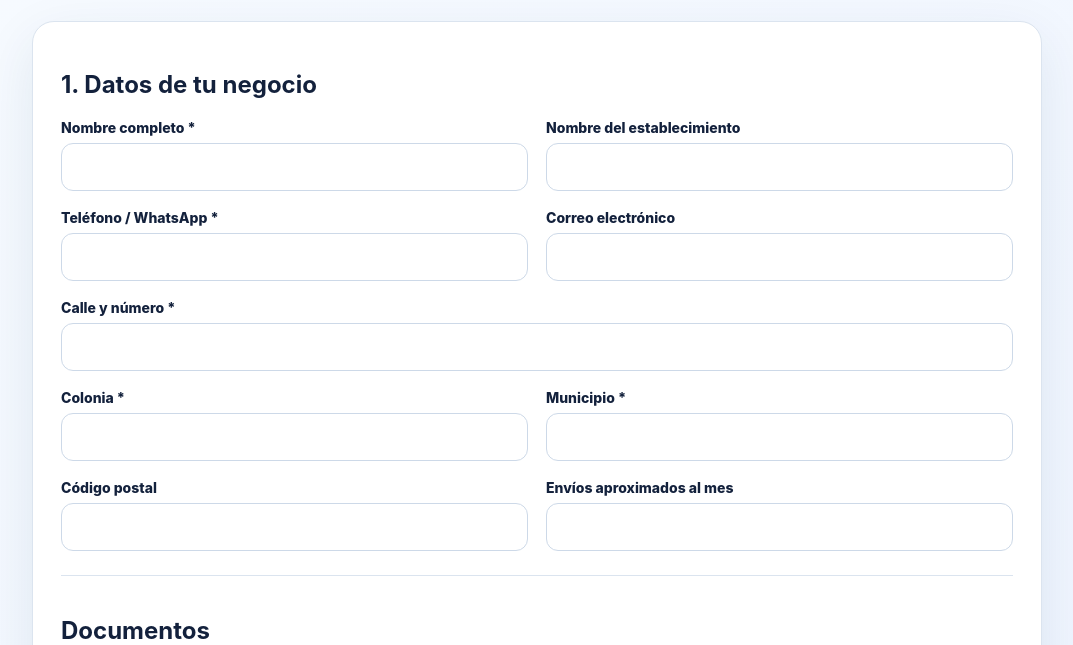
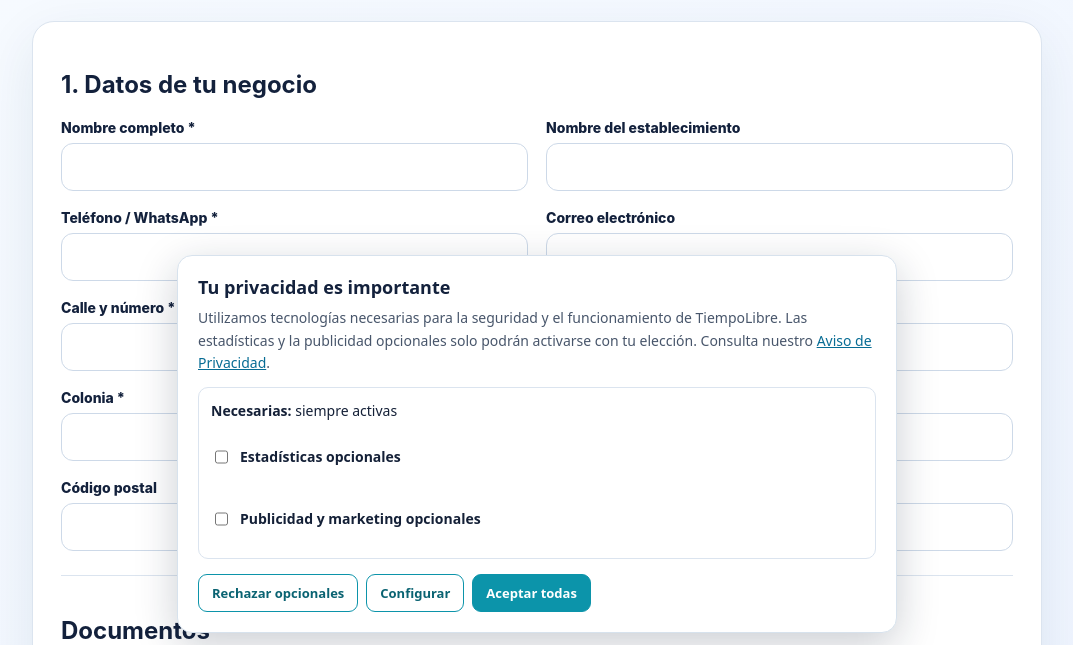
Before and after one commit to fabiannapoles1309/tiempolibre-landing, a plain HTML site: page registro.html in a window 1280 px wide. Shown: the part 155-800 px from the top of the page, without its empty margins (103-1176 px from the left). Drawn offline with Linux system fonts and the light colour scheme.

Commit message:
feat(privacy): show cookie choices on registro.html

```diff
--- a/registro.html
+++ b/registro.html
@@ -13,4 +13,5 @@ document.querySelectorAll('.choose').forEach(b=>b.onclick=async()=>{plan=b.datas
 document.querySelectorAll('input[name=payment]').forEach(input=>input.addEventListener('change',()=>{void trackPayment(input.value)}));$('terms').addEventListener('change',()=>{void trackLegal()});$('privacy').addEventListener('change',()=>{void trackLegal()});
 $('finish').onclick=async()=>{let payment=document.querySelector('input[name=payment]:checked')?.value;if(!payment)return alert('Selecciona una forma de pago.');if(!$('terms').checked||!$('privacy').checked)return alert('Para continuar debes aceptar los Términos y Condiciones y el Aviso de Privacidad.');try{await post('/public/registration/'+leadId+'/complete',{plan,paymentMethod:payment,termsAccepted:true,privacyAccepted:true,acceptedAt:new Date().toISOString()});finished=true;$('s3').classList.add('hidden');$('done').classList.remove('hidden')}catch(e){alert(e.message)}};
 window.addEventListener('pagehide',()=>{if(leadId&&pricing&&!finished){const headers={'Content-Type':'application/json'};if(leadToken)headers['X-Registration-Token']=leadToken;fetch(API+'/public/registration/'+leadId+'/abandoned',{method:'POST',headers,body:'{}',keepalive:true}).catch(()=>{})}});
-</script></body></html>
+</script><script defer src="cookies.js"></script>
+</body></html>
```
